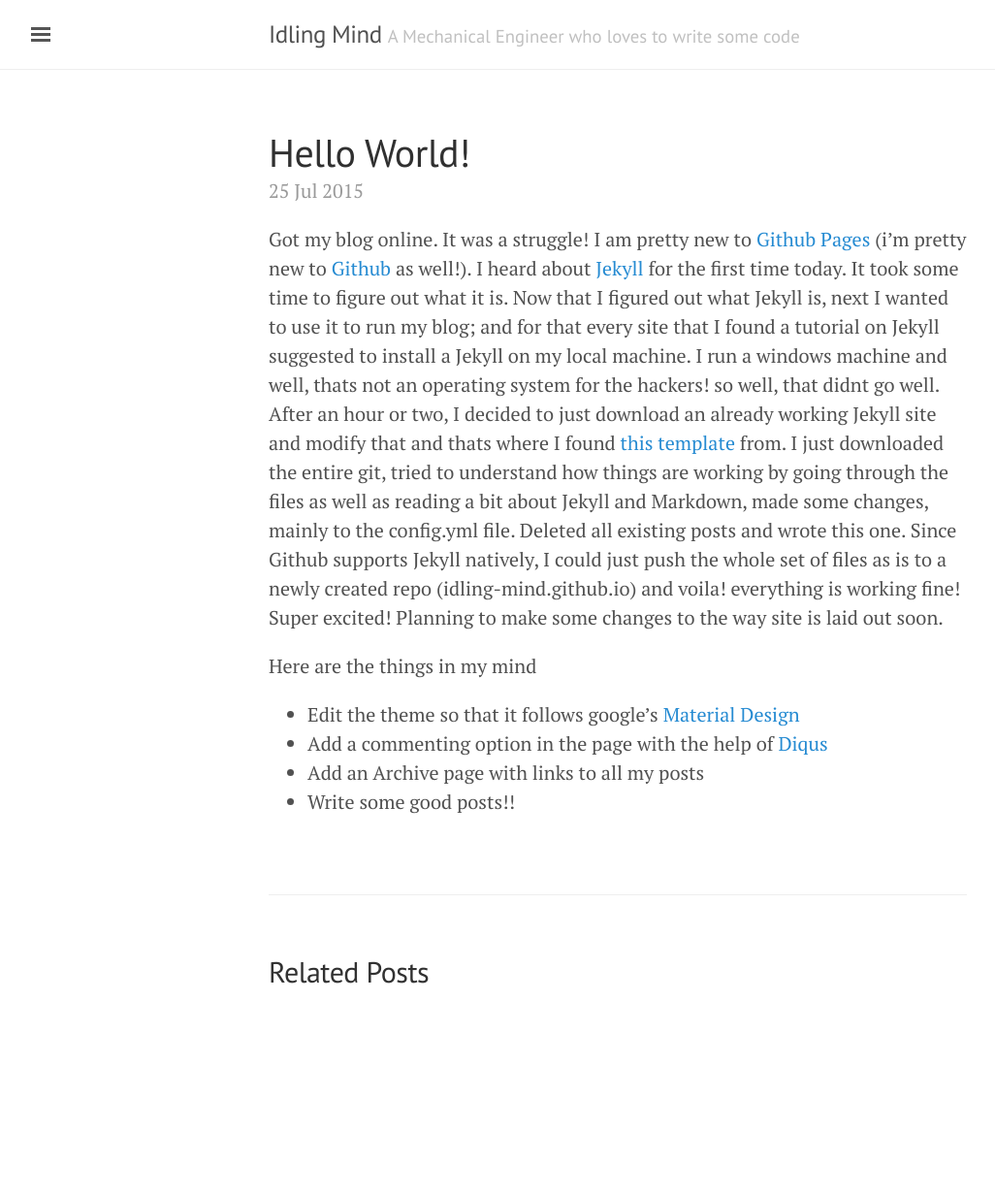
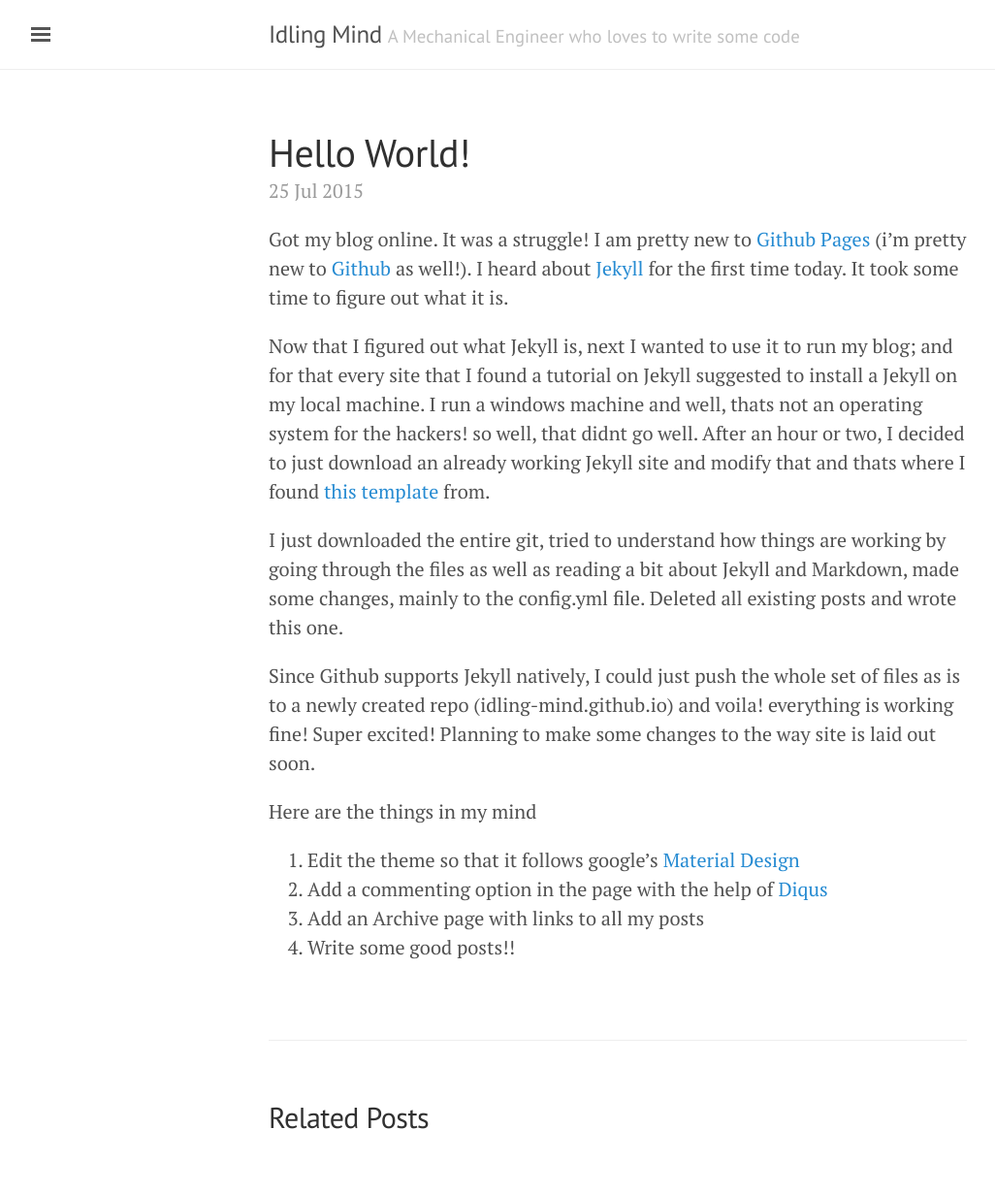
Before and after one commit to idling-mind/idling-mind.github.io, a Jekyll site: the page built from _posts/2015-07-25-Hello-World.md, in a window 1280 px wide. Shown: the whole page at 97% size, without its empty margins (3-1029 px from the left). Built offline with Jekyll 4.4.1, drawn with Linux system fonts in a browser that asks for light colours; before the commit the page ends 1081 px from its top, so only the background shows below that; part of the change alters nothing that is shown.

Commit message:
Edited list-still checking

```diff
--- a/_posts/2015-07-25-Hello-World.md
+++ b/_posts/2015-07-25-Hello-World.md
@@ -4,13 +4,17 @@ title: Hello World!
 ---
 
 Got my blog online. It was a struggle! I am pretty new to [Github Pages](https://pages.github.com/) (i'm pretty new to [Github](https://github.com) as well!). I heard about [Jekyll](http://jekyllrb.com/) for the first time today. It took some time to figure out what it is.
+
 Now that I figured out what Jekyll is, next I wanted to use it to run my blog; and for that every site that I found a tutorial on Jekyll suggested to install a Jekyll on my local machine. I run a windows machine and well, thats not an operating system for the hackers! so well, that didnt go well. After an hour or two, I decided to just download an already working Jekyll site and modify that and thats where I found [this template](http://lanyon.getpoole.com/) from.
+
 I just downloaded the entire git, tried to understand how things are working by going through the files as well as reading a bit about Jekyll and Markdown, made some changes, mainly to the config.yml file. Deleted all existing posts and wrote this one.
+
 Since Github supports Jekyll natively, I could just push the whole set of files as is to a newly created repo (idling-mind.github.io) and voila! everything is working fine!
 Super excited! Planning to make some changes to the way site is laid out soon.
 
 Here are the things in my mind
-- Edit the theme so that it follows google's [Material Design](http://www.getmdl.io/index.html)
-- Add a commenting option in the page with the help of [Diqus](https://disqus.com/)
-- Add an Archive page with links to all my posts
-- Write some good posts!!
+
+1. Edit the theme so that it follows google's [Material Design](http://www.getmdl.io/index.html)
+2. Add a commenting option in the page with the help of [Diqus](https://disqus.com/)
+3. Add an Archive page with links to all my posts
+4. Write some good posts!!
```
